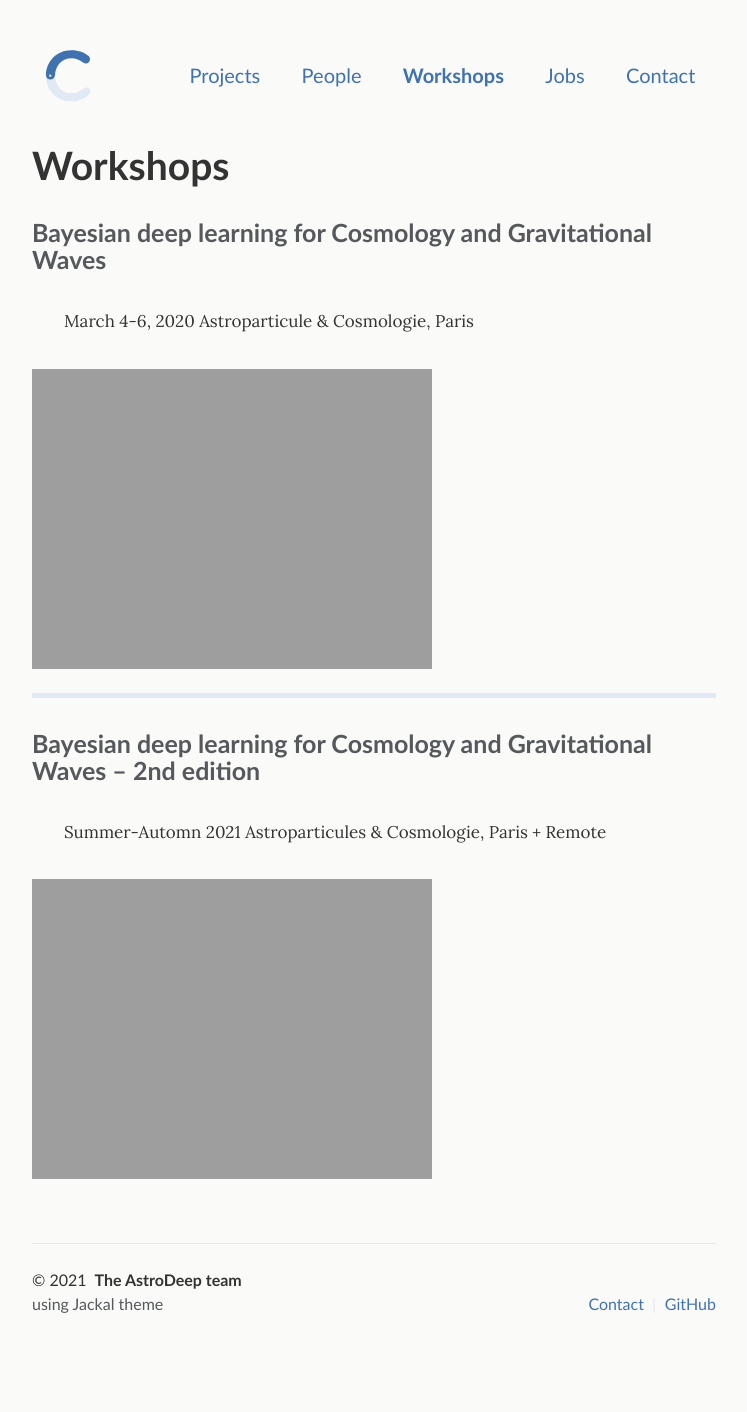
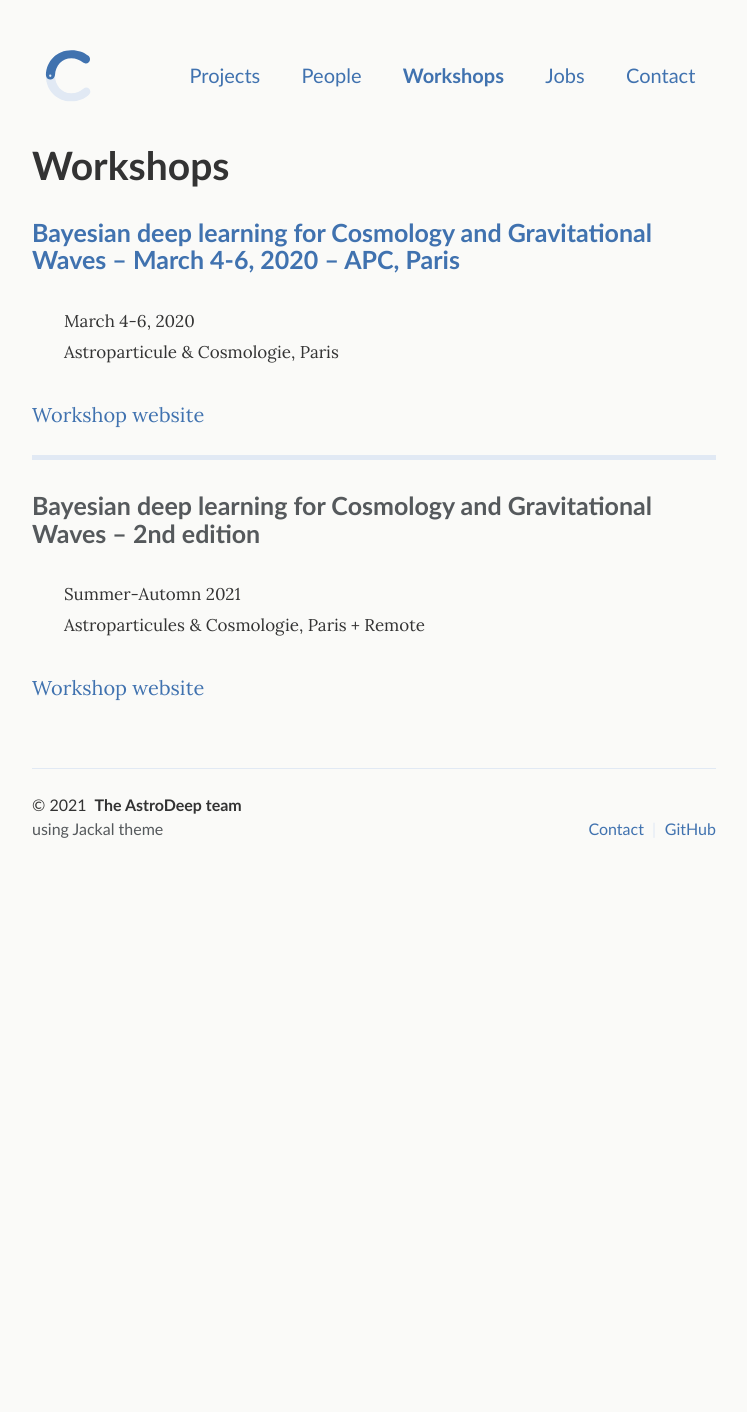
Before and after one commit to astrodeepnet/website, a Jekyll site: the page built from _pages/workshops.md, in a window 1280 px wide. Shown: the whole page, without its empty margins (266-1013 px from the left). Built offline with Jekyll 4.4.1, drawn with Linux system fonts in a browser that asks for light colours; after the commit the page ends 937 px from its top, so only the background shows below that.

Commit message:
Test workshop page

```diff
--- a/_pages/workshops.md
+++ b/_pages/workshops.md
@@ -6,12 +6,12 @@
 permalink: /workshops/
 ---
 
-### Bayesian deep learning for Cosmology and Gravitational Waves
+### [Bayesian deep learning for Cosmology and Gravitational Waves – March 4-6, 2020 – APC, Paris](https://astrodeep.net/workshop2020/)
 
 > March 4-6, 2020
 > Astroparticule & Cosmologie, Paris
 
-![Workshop website](https://astrodeep.net/workshop2020/)
+[Workshop website](https://astrodeep.net/workshop2020/)
 
 ---
 
@@ -20,4 +20,4 @@
 > Summer-Automn 2021
 > Astroparticules & Cosmologie, Paris + Remote
 
-![Workshop website](https://astrodeep.net/workshop2021/)
+[Workshop website](https://astrodeep.net/workshop2021/)
```
